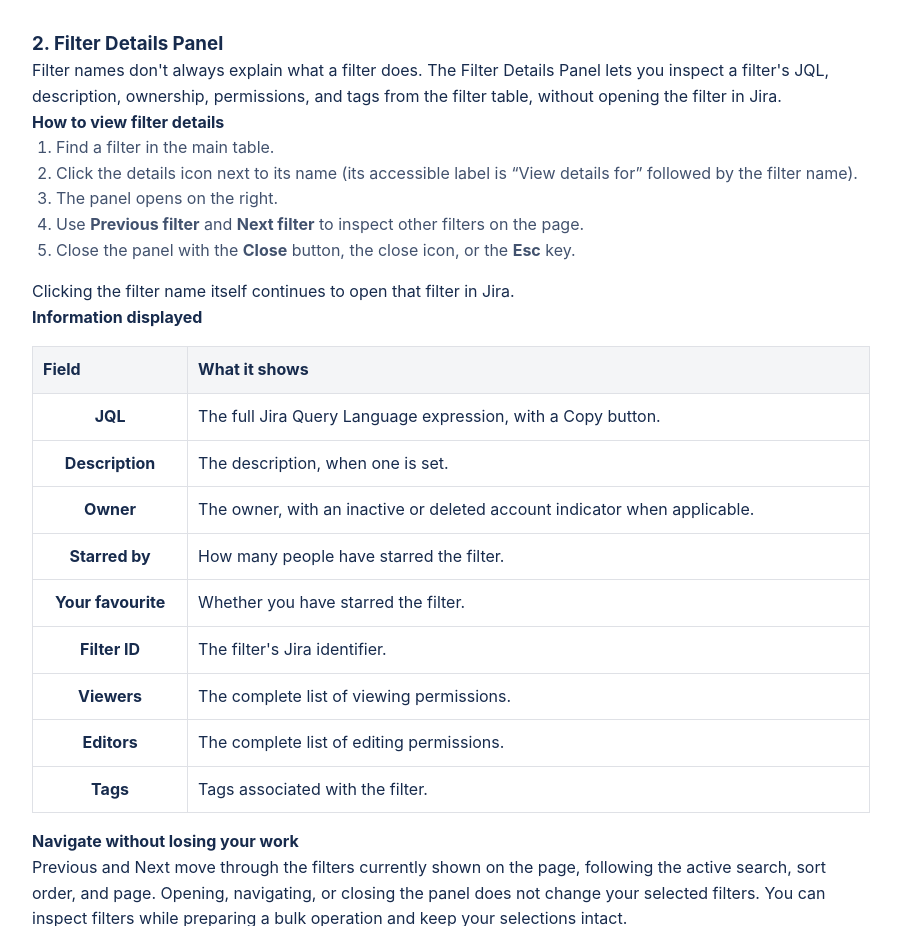
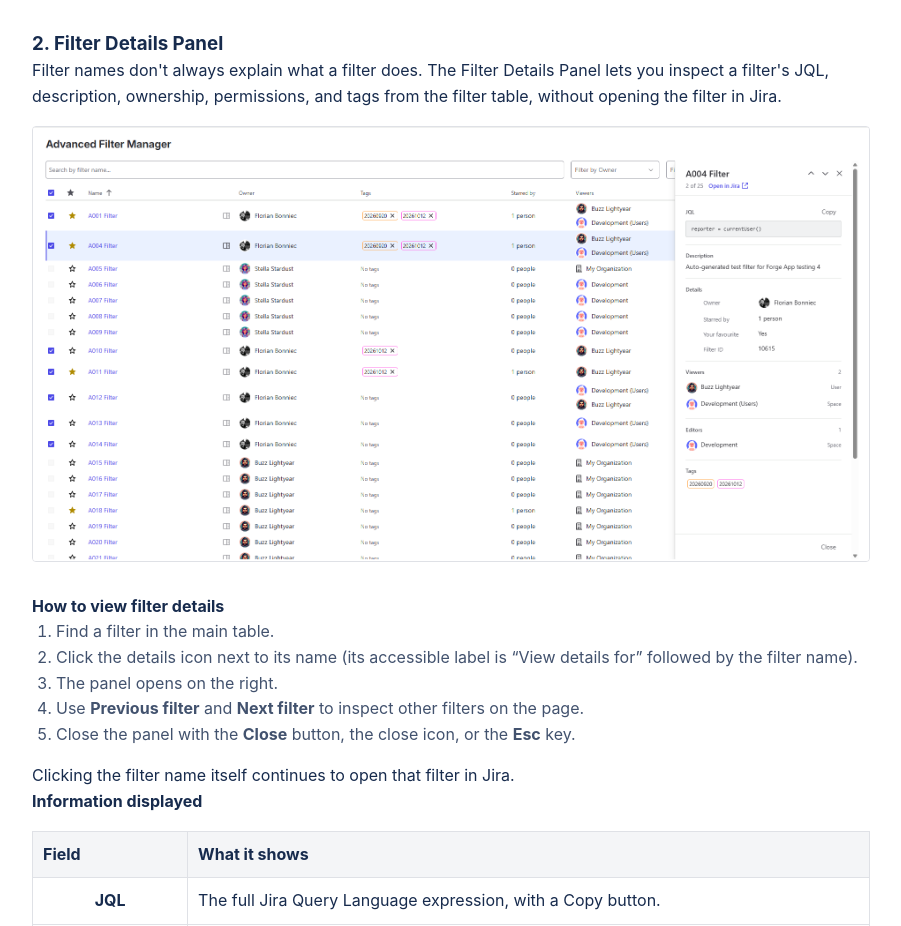
Before and after one commit to Florian22/nebulapp-homepage, a plain HTML site: page docs/advanced-filter-manager.html in a window 1280 px wide. Shown: the part 1602-2528 px from the top of the page, without its empty margins (338-1239 px from the left). Drawn offline with Linux system fonts and the light colour scheme.

Commit message:
docs: add filter details panel screenshot

```diff
--- a/docs/advanced-filter-manager.html
+++ b/docs/advanced-filter-manager.html
@@ -139,7 +139,9 @@
 
                 <h3 id="filter-details-panel" style="margin-top: 2rem;">2. Filter Details Panel</h3>
                 <p>Filter names don't always explain what a filter does. The Filter Details Panel lets you inspect a filter's JQL, description, ownership, permissions, and tags from the filter table, without opening the filter in Jira.</p>
-                <!-- Insert a real demo-data screenshot here when the full table and panel can be captured together at 16:9. -->
+                <div style="margin-top: 1rem; margin-bottom: 1.5rem; text-align: center;">
+                    <img src="../assets/filter-detail-panel-overview.png" alt="Advanced Filter Manager for Jira showing the filter table and Filter Details Panel with JQL, ownership, and sharing permissions" style="max-width: 100%; height: auto; border-radius: 4px; border: 1px solid var(--border-color);">
+                </div>
                 <h4>How to view filter details</h4>
                 <ol>
                     <li>Find a filter in the main table.</li>
```
Also changed, not shown: assets/filter-detail-panel-overview.png (added).
